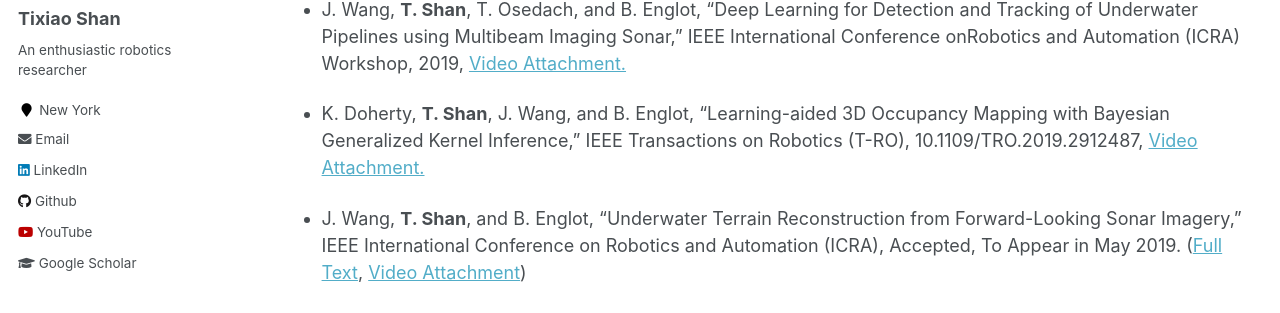
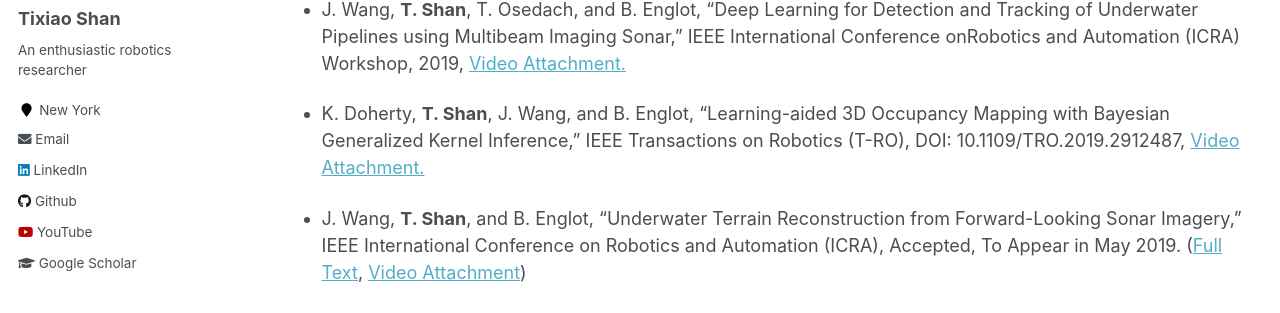
Before and after one commit to minxuanjun/tixiaoshan.github.io, a Jekyll site: the page built from _pages/publications.md, in a window 1280 px wide and 900 px high. Shown: the part 295-608 px from the top of the window. Built offline with Jekyll 4.4.1, drawn with Linux system fonts in a browser that asks for light colours.

Commit message:
Update publications.md

```diff
--- a/_pages/publications.md
+++ b/_pages/publications.md
@@ -13,7 +13,7 @@ author_profile: true
 
 * J. Wang, **T. Shan**, T. Osedach, and B. Englot, "Deep Learning for Detection and Tracking of Underwater Pipelines using Multibeam Imaging Sonar," IEEE International Conference onRobotics and Automation (ICRA) Workshop, 2019, [Video Attachment.](https://www.youtube.com/watch?v=CDDewRptzrw)
 
-* K. Doherty, **T. Shan**, J. Wang, and B. Englot, "Learning-aided 3D Occupancy Mapping with Bayesian Generalized Kernel Inference," IEEE Transactions on Robotics (T-RO), 10.1109/TRO.2019.2912487, [Video Attachment.](https://youtu.be/SRXLMALpU20)
+* K. Doherty, **T. Shan**, J. Wang, and B. Englot, "Learning-aided 3D Occupancy Mapping with Bayesian Generalized Kernel Inference," IEEE Transactions on Robotics (T-RO), DOI: 10.1109/TRO.2019.2912487, [Video Attachment.](https://youtu.be/SRXLMALpU20)
 
 * J. Wang, **T. Shan**, and B. Englot, "Underwater Terrain Reconstruction from Forward-Looking Sonar Imagery," IEEE International Conference on Robotics and Automation (ICRA), Accepted, To Appear in May 2019. ([Full Text](http://personal.stevens.edu/~benglot/Wang_ICRA_2019.pdf), [Video Attachment](http://personal.stevens.edu/~benglot/Wang_ICRA_2019_video.mp4))
 
```
